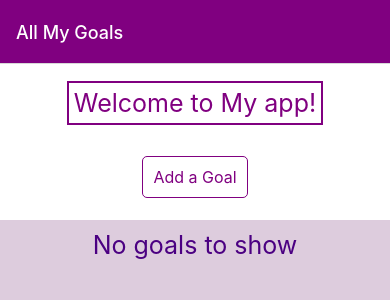
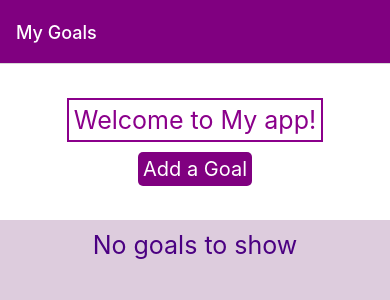
Before and after one commit to taowu-neu/Fall2024-Thu, a React Native app: screen /Home in a window 390 px wide. Shown: the top 300 px of the page. Built offline with nearby package versions, Linux system fonts and the light colour scheme.

Commit message:
Use the pressable button to implement the add goal button

```diff
--- a/App.js
+++ b/App.js
@@ -20,15 +20,25 @@ export default function App() {
           name="Home"
           component={Home}
           options={{
-            title: "All My Goals",
+            title: "My Goals",
           }}
         />
         <Stack.Screen
           name="Details"
           component={GoalDetails}
-          options={({ navigation, route }) => {
+          options={({ route }) => {
             return {
-              title: route.params ? route.params.goalObj.text : "More Details",
+              title: route.params ? route.params.goalData.text : "More Details",
+              // headerRight: () => {
+              //   return (
+              //     <Button
+              //       title="Warning"
+              //       onPress={() => {
+              //         console.log("warning");
+              //       }}
+              //     />
+              //   );
+              // },
             };
           }}
         />
--- a/Components/GoalItem.js
+++ b/Components/GoalItem.js
@@ -1,52 +1,71 @@
-import { Pressable, StyleSheet, Text, View } from "react-native";
+import { Button, Pressable, StyleSheet, Text, View } from "react-native";
 import React from "react";
 import { useNavigation } from "@react-navigation/native";
 import PressableButton from "./PressableButton";
 
-export default function GoalItem({ goalObj, handleDelete }) {
+export default function GoalItem({ goalObj, deleteHandler }) {
   const navigation = useNavigation();
 
+  function handleDelete() {
+    console.log("deleted");
+    deleteHandler(goalObj.id);
+  }
+  function handlePress() {
+    // call a callbackfn received from parent
+    //pass the goal obj back to Home.js
+    // pressHandler(goalObj);
+    navigation.navigate("Details", { goalData: goalObj });
+  }
   return (
-    <Pressable
-      onPress={() => {
-        navigation.navigate("Details", { goalObj });
-      }}
-      android_ripple={{
-        color: "purple",
-        borderless: false,
-        radius: 50,
-      }}
-      style={({ pressed }) => [
-        {
-          backgroundColor: pressed ? "#ddd" : "#aaa",
-        },
-        styles.textContainer,
-      ]}
-    >
-      <View style={styles.textContainer}>
+    <View style={styles.textContainer}>
+      <Pressable
+        onPress={handlePress}
+        style={({ pressed }) => {
+          return [styles.horizontalContainer, pressed && styles.pressedStyle];
+        }}
+        android_ripple={{ color: "red", radius: 25 }}
+      >
         <Text style={styles.text}>{goalObj.text}</Text>
+        {/* <Button title="X" color="grey" onPress={handleDelete} /> */}
         <PressableButton
-          title="X"
-          onPress={() => {
-            handleDelete(goalObj.id);
-          }}
-        />
-      </View>
-    </Pressable>
+          componentStyle={styles.deleteButton}
+          pressedHandler={handleDelete}
+          pressedStyle={styles.pressedStyle}
+        >
+          <Text style={styles.deleteText}>X</Text>
+        </PressableButton>
+        {/* <Button title="i" color="grey" onPress={handlePress} /> */}
+      </Pressable>
+    </View>
   );
 }
 
 const styles = StyleSheet.create({
   text: {
     color: "purple",
-    fontSize: 35,
     padding: 5,
+    fontSize: 30,
   },
   textContainer: {
-    backgroundColor: "#aaa",
     borderRadius: 5,
-    marginVertical: 5,
+    marginVertical: 20,
     flexDirection: "row",
     alignItems: "center",
   },
+  horizontalContainer: {
+    flexDirection: "row",
+    alignItems: "center",
+    backgroundColor: "#aaa",
+  },
+  pressedStyle: {
+    opacity: 0.5,
+    backgroundColor: "red",
+  },
+  deleteButton: {
+    backgroundColor: "grey",
+  },
+  deleteText: {
+    color: "white",
+    fontSize: 20,
+  },
 });
--- a/Components/Header.js
+++ b/Components/Header.js
@@ -4,16 +4,17 @@ import React from "react";
 export default function Header({ name }) {
   return (
     <View>
-      <Text style={styles.textStyle}>Welcome to {name}!</Text>
+      {/* use the prop here */}
+      <Text style={styles.text}>Welcome to {name}</Text>
     </View>
   );
 }
 
 const styles = StyleSheet.create({
-  textStyle: {
-    color: "purple",
+  text: {
+    color: "darkmagenta",
     fontSize: 25,
-    borderColor: "purple",
+    borderColor: "darkmagenta",
     borderWidth: 2,
     padding: 5,
     marginBottom: 10,
--- a/Components/Home.js
+++ b/Components/Home.js
@@ -1,43 +1,52 @@
 import { StatusBar } from "expo-status-bar";
 import {
-  Alert,
-  FlatList,
+  Button,
   SafeAreaView,
+  ScrollView,
   StyleSheet,
   Text,
   View,
+  FlatList,
 } from "react-native";
 import Header from "./Header";
 import { useState } from "react";
 import Input from "./Input";
 import GoalItem from "./GoalItem";
-import PressableButton from "./PressableButton"; // 引入通用的Pressable Button组件
+import PressableButton from "./PressableButton";
 
 export default function Home({ navigation }) {
-  const [isModalVisible, setIsModalVisible] = useState(false);
+  const [receivedData, setReceivedData] = useState("");
+  const [modalVisible, setModalVisible] = useState(false);
   const [goals, setGoals] = useState([]);
-  const appName = "My app";
-
+  const appName = "My app!";
+  // update to receive data
   function handleInputData(data) {
+    console.log("App.js ", data);
     let newGoal = { text: data, id: Math.random() };
+    //make a new obj and store the received data as the obj's text property
     setGoals((prevGoals) => {
       return [...prevGoals, newGoal];
     });
-    setIsModalVisible(false);
+    // setReceivedData(data);
+    setModalVisible(false);
   }
-
   function dismissModal() {
-    setIsModalVisible(false);
+    setModalVisible(false);
   }
-
-  function goalDeleteHandler(deletedId) {
+  function handleGoalDelete(deletedId) {
     setGoals((prevGoals) => {
-      return prevGoals.filter((goal) => {
-        return goal.id != deletedId;
+      return prevGoals.filter((goalObj) => {
+        return goalObj.id != deletedId;
       });
     });
   }
 
+  // function handleGoalPress(pressedGoal) {
+  //   //receive the goal obj
+  //   console.log(pressedGoal);
+  //   // navigate to GoalDetails and pass goal obj as params
+  //   navigation.navigate("Details", { goalData: pressedGoal });
+  // }
   function deleteAll() {
     Alert.alert("Delete All", "Are you sure you want to delete all goals?", [
       {
@@ -54,34 +63,30 @@ export default function Home({ navigation }) {
     <SafeAreaView style={styles.container}>
       <StatusBar style="auto" />
       <View style={styles.topView}>
-        <Header name={appName} />
-        {/* 使用通用的PressableButton替代添加目标的Button */}
+        <Header name={appName}></Header>
         <PressableButton
+          pressedHandler={function () {
+            setModalVisible(true);
+          }}
+          componentStyle={{ backgroundColor: "purple" }}
+        >
+          <Text style={styles.buttonText}>Add a Goal</Text>
+        </PressableButton>
+        {/* <Button
           title="Add a Goal"
-          onPress={() => {
-            setIsModalVisible(true);
+          onPress={function () {
+            setModalVisible(true);
           }}
-        />
+        /> */}
       </View>
       <Input
         textInputFocus={true}
         inputHandler={handleInputData}
-        modalVisible={isModalVisible}
+        isModalVisible={modalVisible}
         dismissModal={dismissModal}
       />
       <View style={styles.bottomView}>
         <FlatList
-          ListEmptyComponent={
-            <Text style={styles.header}>No goals to show</Text>
-          }
-          ListHeaderComponent={
-            goals.length && <Text style={styles.header}>My Goals List</Text>
-          }
-          ListFooterComponent={
-            goals.length && (
-              <PressableButton title="Delete all" onPress={deleteAll} />
-            )
-          }
           ItemSeparatorComponent={
             <View
               style={{
@@ -90,17 +95,30 @@ export default function Home({ navigation }) {
               }}
             />
           }
-          contentContainerStyle={styles.scrollViewContent}
+          ListEmptyComponent={
+            <Text style={styles.header}>No goals to show</Text>
+          }
+          ListHeaderComponent={
+            goals.length && <Text style={styles.header}>My Goals List</Text>
+          }
+          ListFooterComponent={
+            goals.length && <Button title="Delete all" onPress={deleteAll} />
+          }
+          contentContainerStyle={styles.scrollViewContainer}
           data={goals}
           renderItem={({ item }) => {
-            return (
-              <GoalItem
-                goalObj={item}
-                handleDelete={goalDeleteHandler}
-              />
-            );
+            return <GoalItem deleteHandler={handleGoalDelete} goalObj={item} />;
           }}
         />
+        {/* <ScrollView contentContainerStyle={styles.scrollViewContainer}>
+          {goals.map((goalObj) => {
+            return (
+              <View key={goalObj.id} style={styles.textContainer}>
+                <Text style={styles.text}>{goalObj.text}</Text>
+              </View>
+            );
+          })}
+        </ScrollView> */}
       </View>
     </SafeAreaView>
   );
@@ -110,16 +128,26 @@ const styles = StyleSheet.create({
   container: {
     flex: 1,
     backgroundColor: "#fff",
+    // alignItems: "center",
     justifyContent: "center",
   },
+  scrollViewContainer: {
+    alignItems: "center",
+  },
+
+  topView: {
+    flex: 1,
+    alignItems: "center",
+    justifyContent: "center",
+  },
+  bottomView: { flex: 4, backgroundColor: "#dcd" },
   header: {
     color: "indigo",
     fontSize: 25,
     marginTop: 10,
   },
-  topView: { flex: 1, alignItems: "center", justifyContent: "space-evenly" },
-  bottomView: { flex: 4, backgroundColor: "#dcd" },
-  scrollViewContent: {
-    alignItems: "center",
+  buttonText: {
+    color: "white",
+    fontSize: 20,
   },
 });
--- a/Components/Input.js
+++ b/Components/Input.js
@@ -1,4 +1,5 @@
 import {
+  Alert,
   Button,
   Modal,
   StyleSheet,
@@ -6,26 +7,20 @@ import {
   TextInput,
   View,
   Image,
-  Alert,
 } from "react-native";
 import React, { useState } from "react";
 
 export default function Input({
   textInputFocus,
   inputHandler,
-  modalVisible,
+  isModalVisible,
   dismissModal,
 }) {
   const [text, setText] = useState("");
   const [blur, setBlur] = useState(false);
   const minimumChar = 3;
-
-  function updateText(changedText) {
-    setText(changedText);
-  }
   function handleConfirm() {
-    // call the callback fn received from App.js
-    // pass what user has typed
+    // console.log(text);
     inputHandler(text);
     setText("");
   }
@@ -43,7 +38,7 @@ export default function Input({
     ]);
   }
   return (
-    <Modal animationType="slide" visible={modalVisible} transparent={true}>
+    <Modal animationType="slide" visible={isModalVisible} transparent={true}>
       <View style={styles.container}>
         <View style={styles.modalContainer}>
           <Image
@@ -62,10 +57,13 @@ export default function Input({
           <TextInput
             autoFocus={textInputFocus}
             placeholder="Type something"
+            autoCorrect={true}
             keyboardType="default"
+            value={text}
             style={styles.input}
-            value={text}
-            onChangeText={updateText}
+            onChangeText={(changedText) => {
+              setText(changedText);
+            }}
             onBlur={() => {
               setBlur(true);
             }}
@@ -73,6 +71,7 @@ export default function Input({
               setBlur(false);
             }}
           />
+
           {blur ? (
             text.length >= minimumChar ? (
               <Text>Thank you</Text>
@@ -103,27 +102,25 @@ export default function Input({
 const styles = StyleSheet.create({
   container: {
     flex: 1,
-
+    // backgroundColor: "white",
     alignItems: "center",
     justifyContent: "center",
-  },
-  modalContainer: {
-    backgroundColor: "#aaa",
-    borderRadius: 5,
-    alignItems: "center",
   },
   input: {
     borderColor: "purple",
     borderWidth: 2,
     padding: 5,
-    color: "blue",
-    marginVertical: 5,
+    marginVertical: 10,
+  },
+  modalContainer: {
+    borderRadius: 6,
+    backgroundColor: "#999",
+    alignItems: "center",
   },
   buttonContainer: {
     width: "30%",
     margin: 10,
   },
   buttonsRow: { flexDirection: "row" },
-
   image: { width: 100, height: 100 },
 });
--- a/Components/PressableButton.js
+++ b/Components/PressableButton.js
@@ -1,37 +1,32 @@
-import { Pressable, Text, StyleSheet } from "react-native";  // 确保导入了Pressable
+import { View, Text, Pressable, StyleSheet } from "react-native";
 import React from "react";
 
-export default function PressableButton({ title, onPress }) {
+export default function PressableButton({
+  children,
+  componentStyle,
+  pressedHandler,
+  pressedStyle,
+}) {
   return (
     <Pressable
-      onPress={onPress}
-      android_ripple={{
-        color: "purple",
-        borderless: true,
+      onPress={pressedHandler}
+      style={({ pressed }) => {
+        return [
+          styles.defaultStyle,
+          componentStyle,
+          pressed && styles.defaultPressedStyle,
+          pressed && pressedStyle,
+        ];
       }}
-      style={({ pressed }) => [
-        {
-          backgroundColor: pressed ? "#ddd" : "#fff",
-        },
-        styles.button,
-      ]}
     >
-      <Text style={styles.text}>{title}</Text>
+      <View>{children}</View>
     </Pressable>
   );
 }
-
 const styles = StyleSheet.create({
-  button: {
-    padding: 10,
-    marginVertical: 5,
-    borderRadius: 5,
-    borderWidth: 1,
-    borderColor: "purple",
-    alignItems: "center",
-  },
-  text: {
-    color: "purple",
-    fontSize: 16,
+  defaultStyle: { backgroundColor: "beige", padding: 5, borderRadius: 5 },
+  defaultPressedStyle: {
+    backgroundColor: "#a4a",
+    opacity: 0.2,
   },
 });
```
Also changed, not shown: Components/GoalDetails.js (+11 -11 lines).
